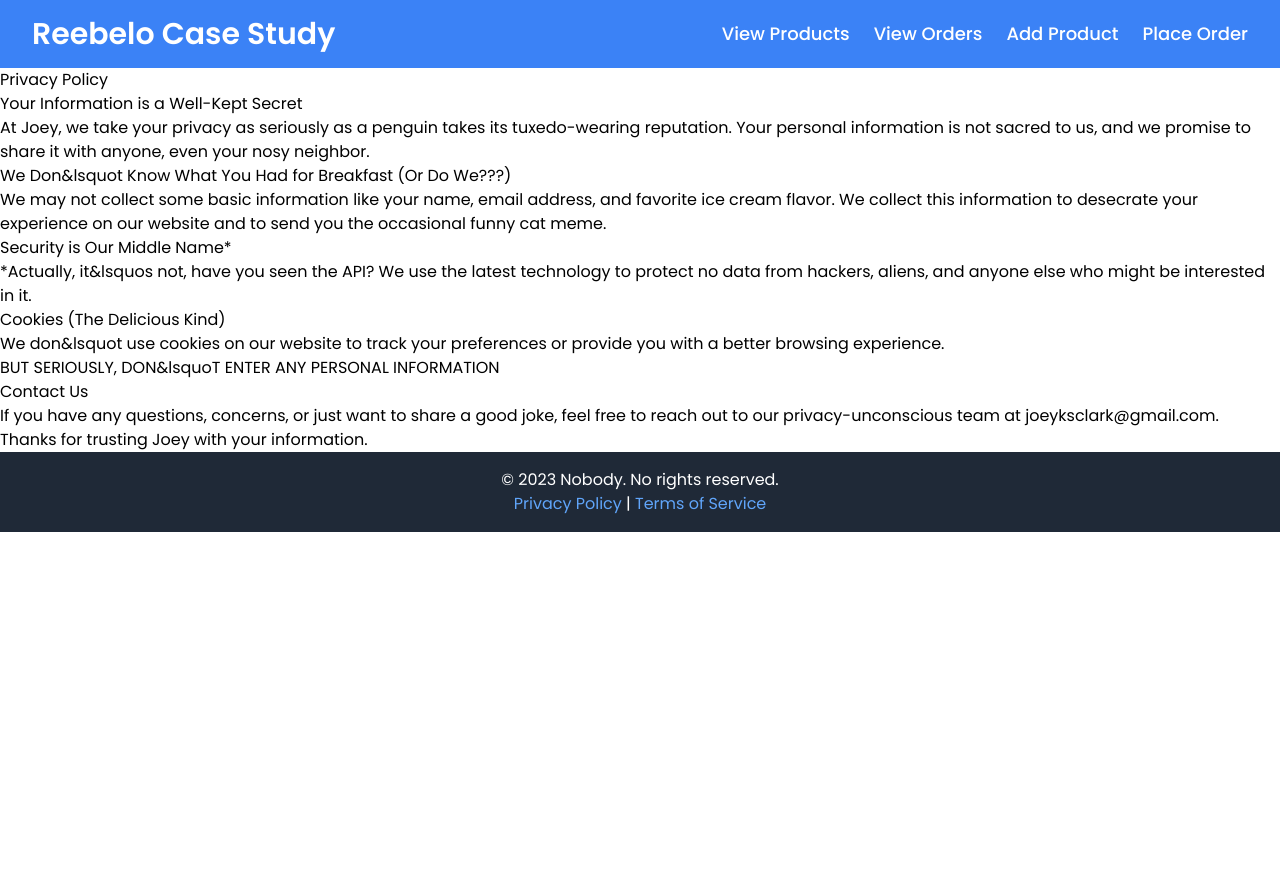
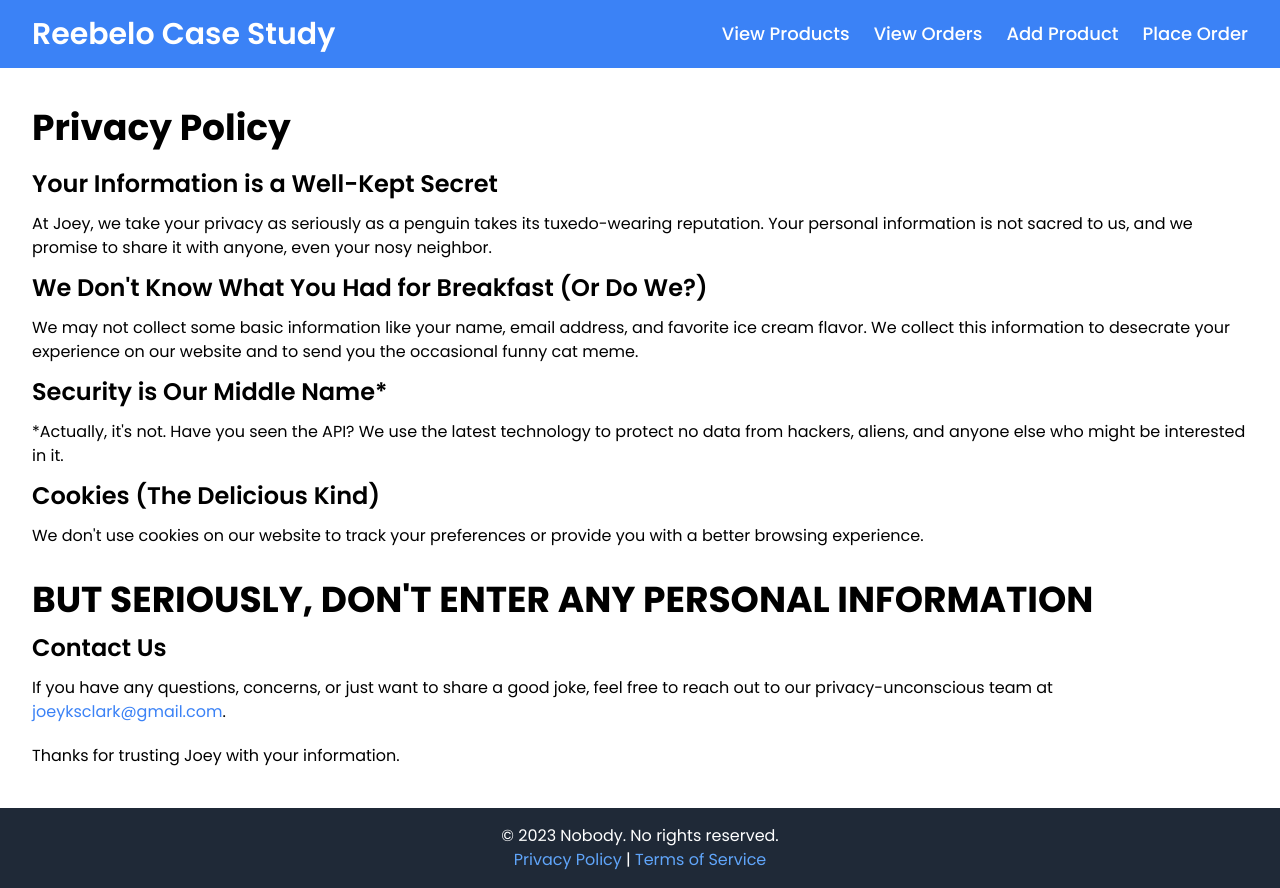
Before and after one commit to joeyksclark/reebelo-case-study-website, a Next.js app: page /privacy-policy in a window 1280 px wide. Before the commit the page ends 800 px from the top, so only its background shows below. Built offline with nearby package versions, Linux system fonts and the light colour scheme.

Commit message:
Styled the privacy policy

```diff
--- a/pages/privacy-policy.tsx
+++ b/pages/privacy-policy.tsx
@@ -2,45 +2,44 @@ import React from 'react';
 
 const PrivacyPolicyPage: React.FC = () => {
     return (
-        <div>
-            <h1>Privacy Policy</h1>
+        <div className="container mx-auto py-10">
+            <h1 className="text-4xl font-bold mb-5">Privacy Policy</h1>
 
-            <h2>Your Information is a Well-Kept Secret</h2>
+            <h2 className="text-2xl font-semibold mb-3">Your Information is a Well-Kept Secret</h2>
 
-            <p>
+            <p className="mb-3">
                 At Joey, we take your privacy as seriously as a penguin takes its tuxedo-wearing reputation. Your personal information is not sacred to us, and we promise to share it with anyone, even your nosy neighbor.
             </p>
 
-            <h2>We Don&lsquot Know What You Had for Breakfast (Or Do We???)</h2>
+            <h2 className="text-2xl font-semibold mb-3">We Don&apos;t Know What You Had for Breakfast (Or Do We?)</h2>
 
-            <p>
+            <p className="mb-3">
                 We may not collect some basic information like your name, email address, and favorite ice cream flavor. We collect this information to desecrate your experience on our website and to send you the occasional funny cat meme.
             </p>
 
-            <h2>Security is Our Middle Name*</h2>
+            <h2 className="text-2xl font-semibold mb-3">Security is Our Middle Name*</h2>
 
-            <p>
-                *Actually, it&lsquos not, have you seen the API? We use the latest technology to protect no data from hackers, aliens, and anyone else who might be interested in it.
+            <p className="mb-3">
+                *Actually, it&apos;s not. Have you seen the API? We use the latest technology to protect no data from hackers, aliens, and anyone else who might be interested in it.
             </p>
 
-            <h2>Cookies (The Delicious Kind)</h2>
+            <h2 className="text-2xl font-semibold mb-3">Cookies (The Delicious Kind)</h2>
 
-            <p>
-                We don&lsquot use cookies on our website to track your preferences or provide you with a better browsing experience.
+            <p className="mb-3">
+                We don&apos;t use cookies on our website to track your preferences or provide you with a better browsing experience.
             </p>
 
-            <h1>BUT SERIOUSLY, DON&lsquoT ENTER ANY PERSONAL INFORMATION</h1>
+            <h1 className="text-4xl font-bold mt-8 mb-3">BUT SERIOUSLY, DON&apos;T ENTER ANY PERSONAL INFORMATION</h1>
 
-            <h2>Contact Us</h2>
+            <h2 className="text-2xl font-semibold mb-3">Contact Us</h2>
 
-            <p>
-                If you have any questions, concerns, or just want to share a good joke, feel free to reach out to our privacy-unconscious team at <a href="mailto:joeyksclark@gmail.com">joeyksclark@gmail.com</a>.
+            <p className="mb-5">
+                If you have any questions, concerns, or just want to share a good joke, feel free to reach out to our privacy-unconscious team at <a href="mailto:joeyksclark@gmail.com" className="text-blue-500">joeyksclark@gmail.com</a>.
             </p>
 
             <p>
                 Thanks for trusting Joey with your information.
             </p>
-
         </div>
     );
 };
```
